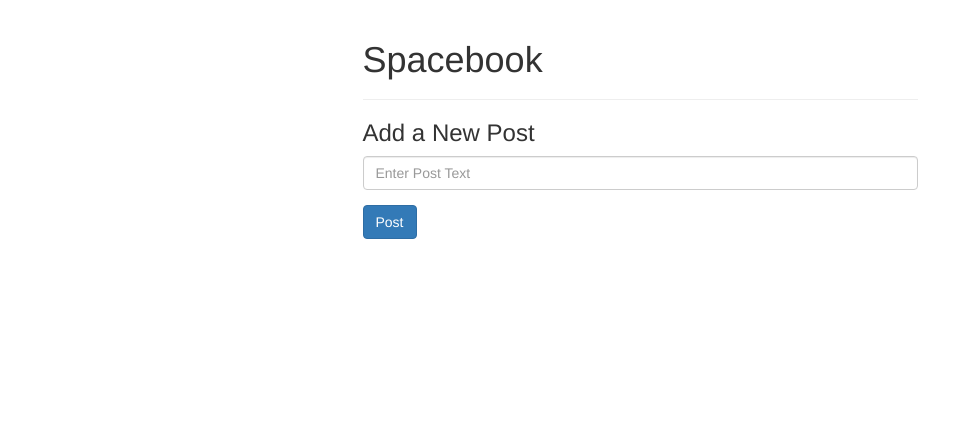
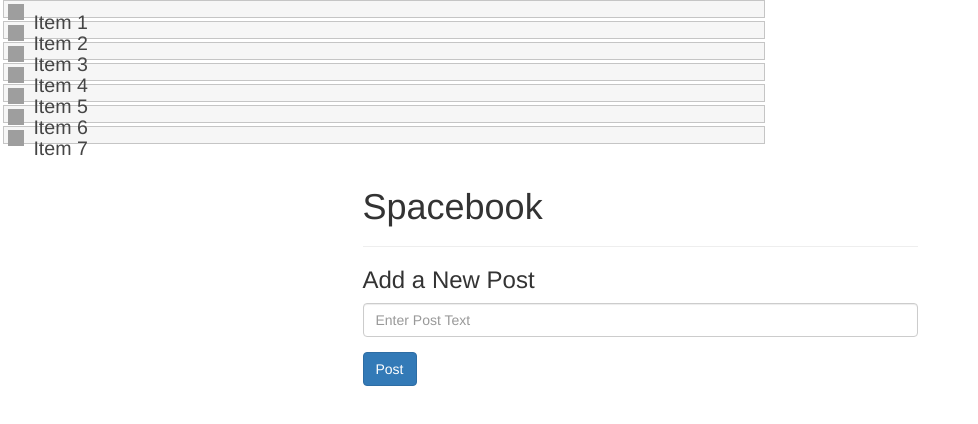
Before and after one commit to shirlyi/spacebook-fullstack, a website: page public/index.html in a window 1280 px wide. Shown: the whole page, without its empty margins (0-978 px from the left). Drawn offline with nearby package versions, Linux system fonts and the light colour scheme; no server answers; grey boxes are pictures that could not be loaded.

Commit message:
sortable

```diff
--- a/package.json
+++ b/package.json
@@ -22,6 +22,7 @@
     "express": "^4.16.2",
     "handlebars": "^4.0.10",
     "jquery": "^3.2.1",
+    "jquery-ui": "^1.12.1",
     "mongoose": "^4.10.7"
   },
   "devDependencies": {},
--- a/public/index.html
+++ b/public/index.html
@@ -4,10 +4,38 @@
 <head>
     <link href="bootstrap/dist/css/bootstrap.css" rel="stylesheet">
     <link href="style.css" rel="stylesheet">
+    <link rel="stylesheet" href="//code.jquery.com/ui/1.12.1/themes/base/jquery-ui.css">
+  <style>
+  #sortable { list-style-type: none; margin: 0; padding: 0; width: 60%; }
+  #sortable li { margin: 0 3px 3px 3px; padding: 0.4em; padding-left: 1.5em; font-size: 1.4em; height: 18px; }
+  #sortable li span { position: absolute; margin-left: -1.3em; }
+  </style>
+   </script>
+   <script src="jquery/dist/jquery.js"></script>
+   <script src="https://code.jquery.com/jquery-1.12.4.js"></script>
+ <script src="https://code.jquery.com/ui/1.12.1/jquery-ui.js"></script>
+ <script>
+ $( function() {
+   $( "#sortable" ).sortable();
+   $( "#sortable" ).disableSelection();
+ } );
+ </script>
+   <script src="handlebars/dist/handlebars.js"></script>
+   <script src="main.js"></script>
     <title></title>
 </head>
 
 <body>
+        <ul id="sortable">
+                <li class="ui-state-default"><span class="ui-icon ui-icon-arrowthick-2-n-s"></span>Item 1</li>
+                <li class="ui-state-default"><span class="ui-icon ui-icon-arrowthick-2-n-s"></span>Item 2</li>
+                <li class="ui-state-default"><span class="ui-icon ui-icon-arrowthick-2-n-s"></span>Item 3</li>
+                <li class="ui-state-default"><span class="ui-icon ui-icon-arrowthick-2-n-s"></span>Item 4</li>
+                <li class="ui-state-default"><span class="ui-icon ui-icon-arrowthick-2-n-s"></span>Item 5</li>
+                <li class="ui-state-default"><span class="ui-icon ui-icon-arrowthick-2-n-s"></span>Item 6</li>
+                <li class="ui-state-default"><span class="ui-icon ui-icon-arrowthick-2-n-s"></span>Item 7</li>
+              </ul>
+
     <div class="container">
         <div class="row">
             <div class="col-md-6 col-md-offset-3">
@@ -40,10 +68,7 @@
         <li class="comment" >{{text}} - {{user}}
             <button type="button" class="btn btn-sm btn-danger remove-comment">Remove Comment</button>
         </li>
-    </script>
-    <script src="jquery/dist/jquery.js"></script>
-    <script src="handlebars/dist/handlebars.js"></script>
-    <script src="main.js"></script>
+
 </body>
 
 </html>
```
Also changed, not shown: 1 other file.
